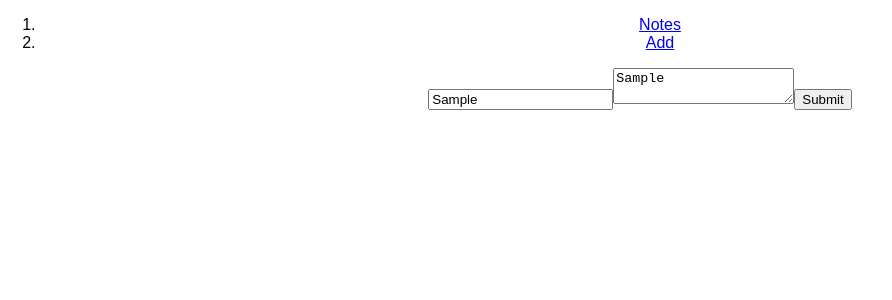
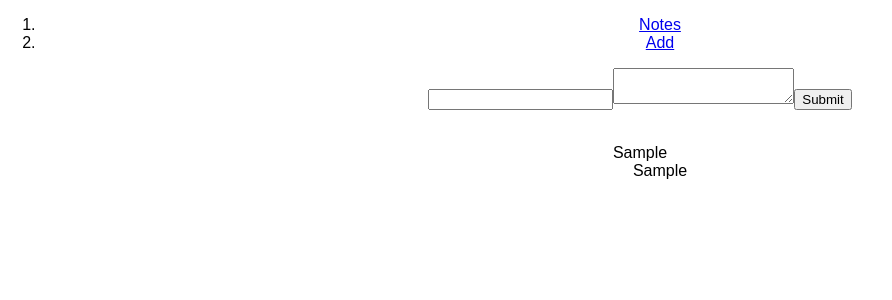
Before and after one commit to vectorjohn/memassist, a React (Create React App) app: page / in a window 1280 px wide. Both pictures are taken after typing "Sample", "Sample" into the empty fields and a click on the input "Submit". Shown: the top 300 px of the page, without its empty margins (0-892 px from the left). Built offline with nearby package versions, Linux system fonts and the light colour scheme.

Commit message:
some stuff works. saves to local store clumsily and in app state. Renders notes sort of.

```diff
--- a/src/App.tsx
+++ b/src/App.tsx
@@ -1,13 +1,16 @@
 import * as React from 'react';
+import {connect} from 'react-redux';
 import './App.css';
 
 import Header from './Header';
 import NoteForm from './NoteForm';
+import { Note } from './notes/NoteService';
 
 // import logo from './logo.svg';
 
-class App extends React.Component {
-  public render() {
+function App({notes = []}: {notes: Note[]}) {
+  // tslint:disable-next-line:no-console
+
   return (
     <div className="App">
       <Header>
@@ -15,9 +18,12 @@ class App extends React.Component {
         <a href="add">Add</a>
       </Header>
       <NoteForm />
+      <br />
+      <dl>
+        {notes.map(note => (<React.Fragment key={note.id}><dt>{note.title}</dt><dd>{note.body}</dd></React.Fragment>))}
+      </dl>
     </div>
   );
-  }
 }
 
 /*
@@ -29,4 +35,4 @@ function submitted(event: React.FormEvent<HTMLFormElement>) {
 }
 */
 
-export default App;
+export default connect((state: {notes: {data: Note[]}}) => ({notes: state.notes.data}), null)(App);
--- a/src/NoteForm/NoteForm.tsx
+++ b/src/NoteForm/NoteForm.tsx
@@ -1,9 +1,9 @@
-import {EventHandler, FormEvent} from 'react';
+import {EventHandler, FormEvent, ChangeEvent} from 'react';
 import * as React from 'react';
 
-export default ({onSubmit}: {onSubmit: EventHandler<FormEvent<HTMLFormElement>>}) =>
+export default ({onSubmit, onChange, title, body}: {onSubmit: EventHandler<FormEvent<HTMLFormElement>>, onChange: EventHandler<ChangeEvent>, title: string, body: string}) =>
   <form onSubmit={onSubmit}>
-    <input type="text" name="title" />
-    <textarea name="body" />
+    <input type="text" name="title" value={title} onChange={onChange}/>
+    <textarea name="body" value={body} onChange={onChange} />
     <input type="submit" value="Submit" />
   </form>
--- a/src/NoteForm/index.tsx
+++ b/src/NoteForm/index.tsx
@@ -1,11 +1,14 @@
 import {connect} from 'react-redux';
-import {FormEvent} from 'react';
-import {saveNote} from '../actions';
+import {FormEvent, ChangeEvent} from 'react';
+import {saveNote, noteFormChanged} from '../actions';
 import NoteForm from './NoteForm';
 import {Note} from '../notes/NoteService';
 
 function mapStateToProps(state: any) {
-  return {};
+  return {
+    title: state.noteForm.title,
+    body: state.noteForm.body
+  };
 }
 
 // TODO: can I type dispatch? Seems like it should be type Dispatch.
@@ -19,6 +22,9 @@ function mapDispatchToProps(dispatch: any) {
         body: '' + formData.get('body')
       }
       return dispatch(saveNote(note));
+    },
+    onChange: (event: ChangeEvent<HTMLInputElement | HTMLTextAreaElement>) => {
+      return dispatch(noteFormChanged(new FormData(event.currentTarget.form || undefined)));
     }
   };
 }
--- a/src/actions.ts
+++ b/src/actions.ts
@@ -6,13 +6,25 @@ export type Dispatch = (action: Action | Thunk) => any
 type Thunk = (dispatch: Dispatch, getState: () => any) => any;
 
 function standardAction(type: string, buildPayload = (x: any) => x) {
-  return (payload: any) => ({type, payload: buildPayload(payload)})
+  return (payload?: any) => ({type, payload: buildPayload(payload)})
 }
 
 export const NOTE_SAVED = 'NOTE_SAVED';
 const noteSaved = standardAction(NOTE_SAVED);
 
 export const SAVE_NOTE = 'SAVE_NOTE';
-export const saveNote = (note: Note) => (dispatch: Dispatch) =>
-  NoteService.saveNote(note)
+const savedAction = standardAction(SAVE_NOTE);
+export const saveNote = (note: Note) => (dispatch: Dispatch) => {
+  dispatch(savedAction(note));
+  return NoteService.saveNote(note)
     .then((newNote: Note) => dispatch(noteSaved(newNote)))
+}
+
+export const NOTE_FORM_CHANGED = 'NOTE_FORM_CHANGED';
+export const noteFormChanged = standardAction(NOTE_FORM_CHANGED);
+
+export const APP_INIT = 'APP_INIT';
+export const appInit = standardAction(APP_INIT);
+
+export const NOTES_LOADED = 'NOTES_LOADED';
+export const notesLoaded = standardAction(NOTES_LOADED)
--- a/src/index.tsx
+++ b/src/index.tsx
@@ -5,6 +5,8 @@ import { applyMiddleware, combineReducers, createStore } from 'redux'
 import reduxLogger from 'redux-logger';
 import reduxThunk from 'redux-thunk';
 import * as reducers from './reducers'
+import { appInit, notesLoaded } from './actions';
+import { fetchAllNotes } from './notes/NoteService';
 
 import App from './App';
 import './index.css';
@@ -14,6 +16,10 @@ const store = createStore(
   combineReducers(reducers),
   applyMiddleware(reduxLogger, reduxThunk));
 
+store.dispatch(appInit());
+fetchAllNotes()
+  .then(notes => store.dispatch(notesLoaded(notes)));
+
 ReactDOM.render(
   <Provider store={store}>
     <App />
--- a/src/notes/NoteService.ts
+++ b/src/notes/NoteService.ts
@@ -11,18 +11,20 @@ export interface NoteDatabase {
 
 const SESSION_DB_KEY = 'noteDatabase';
 
-function newDatabase(): NoteDatabase {
+export function newDatabase(): NoteDatabase {
   return {data: []};
 }
 
+// TODO: This is can later save to a server. Everything should return promises.
 let noteDatabase = newDatabase();
+const storage = localStorage;
 
 function commit() {
-  sessionStorage.setItem(SESSION_DB_KEY, JSON.stringify(noteDatabase));
+  storage.setItem(SESSION_DB_KEY, JSON.stringify(noteDatabase));
 }
 
 function rollback() {
-  noteDatabase = JSON.parse(sessionStorage
+  noteDatabase = JSON.parse(storage
     .getItem(SESSION_DB_KEY) || 'null') || newDatabase();
 }
 
@@ -40,3 +42,10 @@ export const saveNote = (note: Note) => {
     complete(newNote);
   })
 }
+
+export const fetchAllNotes = () => {
+  return new Promise((complete, err) => {
+    rollback();
+    complete(noteDatabase);
+  })
+}
--- a/src/reducers.ts
+++ b/src/reducers.ts
@@ -1,2 +1,31 @@
+import {NoteDatabase, newDatabase} from './notes/NoteService';
+import { Action, NOTE_SAVED, NOTE_FORM_CHANGED, APP_INIT, NOTES_LOADED } from './actions';
 
-export const nothing = (state = 3, action: any) => state
+export const notes = (state: NoteDatabase = newDatabase(), action: Action) => {
+  switch (action.type) {
+    case NOTE_SAVED:
+      return {...state, data: state.data.concat([action.payload])}
+    case NOTES_LOADED:
+      return action.payload || newDatabase();
+    case APP_INIT:
+      return newDatabase();
+  }
+  return state;
+}
+
+interface NoteFormProps {title: string, body: string}
+const defaultNoteForm = {title: '', body: ''}
+
+export const noteForm = (state: NoteFormProps = defaultNoteForm, action: Action) => {
+  switch (action.type) {
+    case NOTE_SAVED:
+      return defaultNoteForm;
+    case NOTE_FORM_CHANGED:
+      const formData: FormData = action.payload;
+      return {
+        title: formData.get('title'),
+        body: formData.get('body')
+      };
+  }
+  return state;
+}
```
Lines whose indentation alone changed are shown as unchanged.
